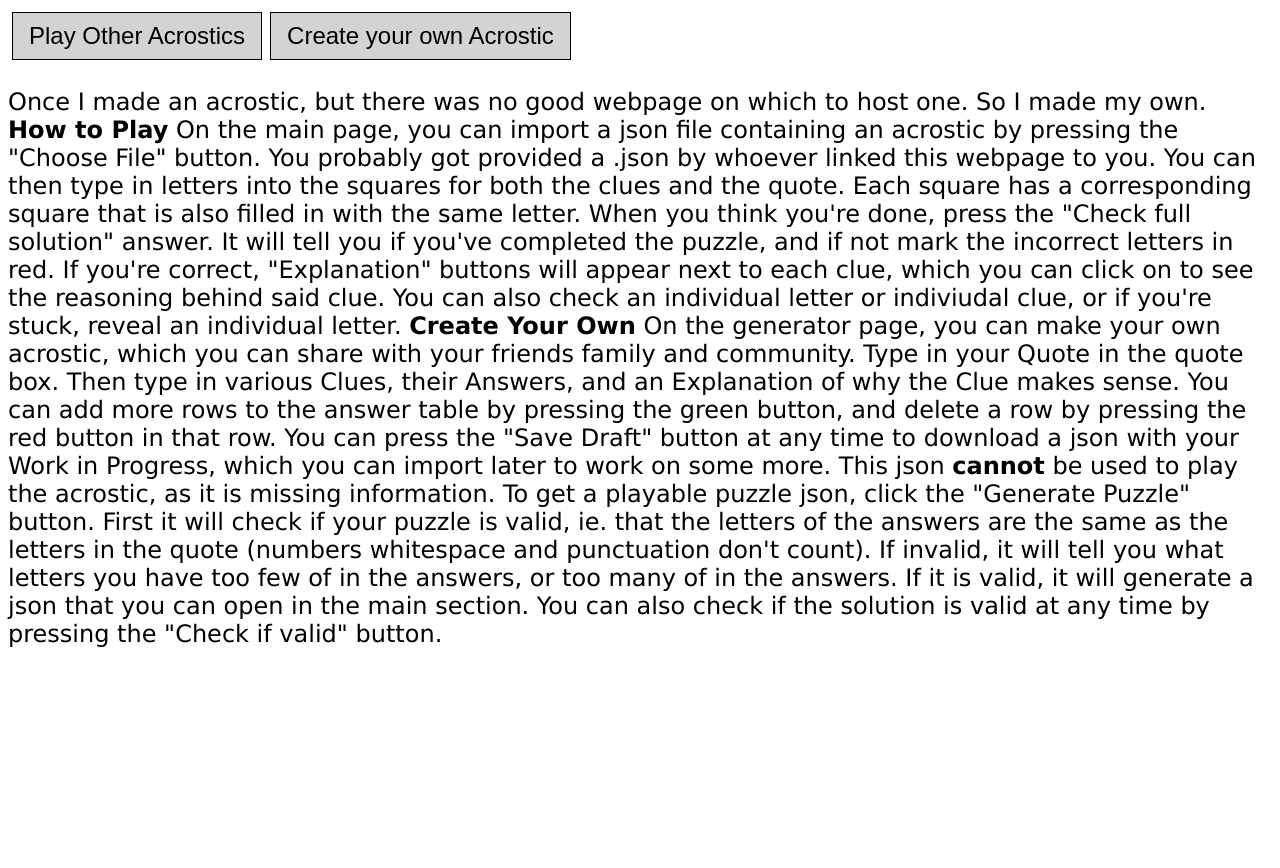
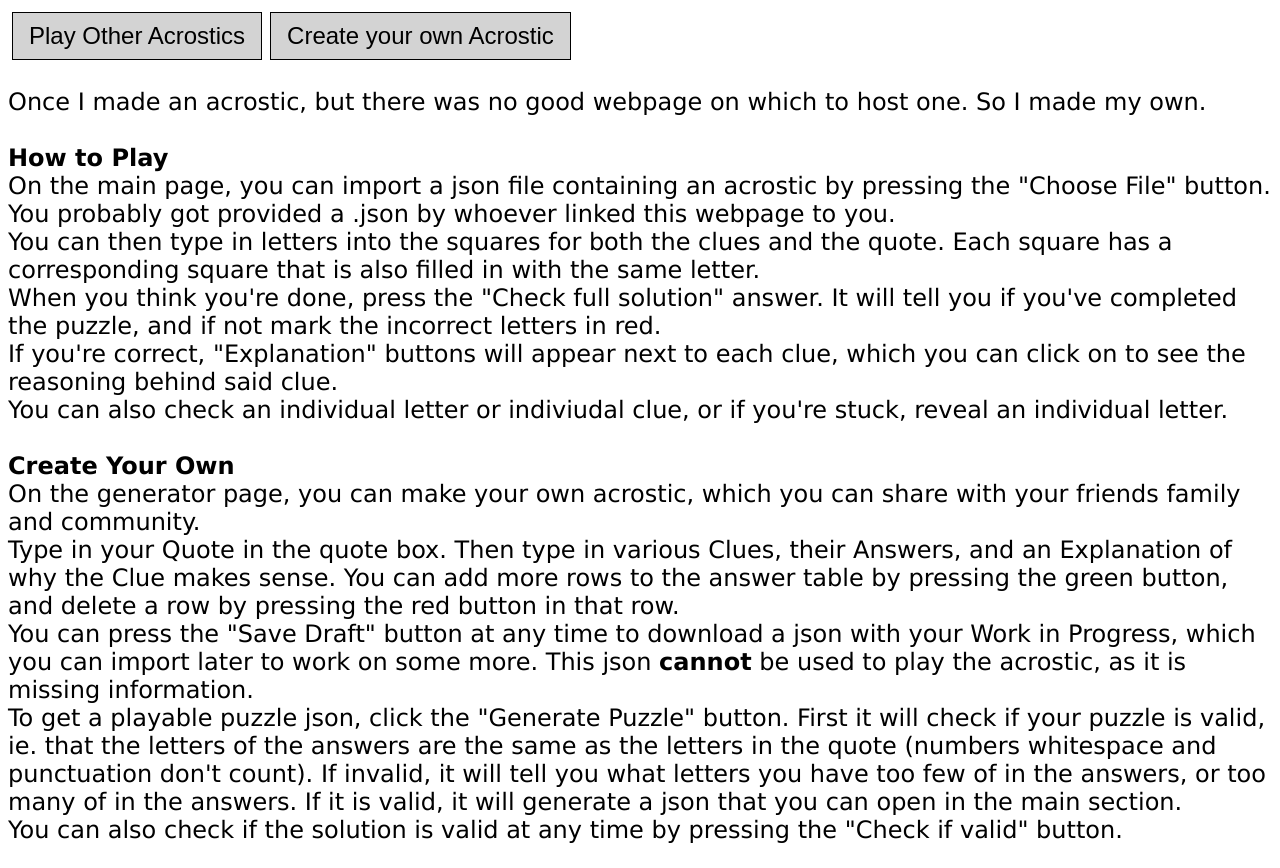
Before and after one commit to vbst7/acrostics, a plain HTML site: page about.html in a window 1280 px wide. Before the commit the page ends 800 px from the top, so only its background shows below. Drawn offline with Linux system fonts and the light colour scheme; a script that the page names is missing.

Commit message:
fixxed formatting

```diff
--- a/about.html
+++ b/about.html
@@ -8,18 +8,18 @@
 </head>
 <body>
     <button class="generate-button" id="back_page_button">Play Other Acrostics</button><button class="generate-button" id="generate_page_button">Create your own Acrostic</button>
-    <p>Once I made an acrostic, but there was no good webpage on which to host one. So I made my own.
-        <b>How to Play</b>
-        On the main page, you can import a json file containing an acrostic by pressing the "Choose File" button. You probably got provided a .json by whoever linked this webpage to you.
-        You can then type in letters into the squares for both the clues and the quote. Each square has a corresponding square that is also filled in with the same letter.
-        When you think you're done, press the "Check full solution" answer. It will tell you if you've completed the puzzle, and if not mark the incorrect letters in red.
-        If you're correct, "Explanation" buttons will appear next to each clue, which you can click on to see the reasoning behind said clue.
-        You can also check an individual letter or indiviudal clue, or if you're stuck, reveal an individual letter.
-        <b>Create Your Own</b>
-        On the generator page, you can make your own acrostic, which you can share with your friends family and community.
-        Type in your Quote in the quote box. Then type in various Clues, their Answers, and an Explanation of why the Clue makes sense. You can add more rows to the answer table by pressing the green button, and delete a row by pressing the red button in that row.
-        You can press the "Save Draft" button at any time to download a json with your Work in Progress, which you can import later to work on some more. This json <b>cannot</b> be used to play the acrostic, as it is missing information.
-        To get a playable puzzle json, click the "Generate Puzzle" button. First it will check if your puzzle is valid, ie. that the letters of the answers are the same as the letters in the quote (numbers whitespace and punctuation don't count). If invalid, it will tell you what letters you have too few of in the answers, or too many of in the answers. If it is valid, it will generate a json that you can open in the main section.
+    <p>Once I made an acrostic, but there was no good webpage on which to host one. So I made my own.<br><br>
+        <b>How to Play</b><br>
+        On the main page, you can import a json file containing an acrostic by pressing the "Choose File" button. You probably got provided a .json by whoever linked this webpage to you.<br>
+        You can then type in letters into the squares for both the clues and the quote. Each square has a corresponding square that is also filled in with the same letter.<br>
+        When you think you're done, press the "Check full solution" answer. It will tell you if you've completed the puzzle, and if not mark the incorrect letters in red.<br>
+        If you're correct, "Explanation" buttons will appear next to each clue, which you can click on to see the reasoning behind said clue.<br>
+        You can also check an individual letter or indiviudal clue, or if you're stuck, reveal an individual letter.<br><br>
+        <b>Create Your Own</b><br>
+        On the generator page, you can make your own acrostic, which you can share with your friends family and community. <br>
+        Type in your Quote in the quote box. Then type in various Clues, their Answers, and an Explanation of why the Clue makes sense. You can add more rows to the answer table by pressing the green button, and delete a row by pressing the red button in that row. <br>
+        You can press the "Save Draft" button at any time to download a json with your Work in Progress, which you can import later to work on some more. This json <b>cannot</b> be used to play the acrostic, as it is missing information. <br>
+        To get a playable puzzle json, click the "Generate Puzzle" button. First it will check if your puzzle is valid, ie. that the letters of the answers are the same as the letters in the quote (numbers whitespace and punctuation don't count). If invalid, it will tell you what letters you have too few of in the answers, or too many of in the answers. If it is valid, it will generate a json that you can open in the main section.<br>
         You can also check if the solution is valid at any time by pressing the "Check if valid" button.
     </p>
 
```
